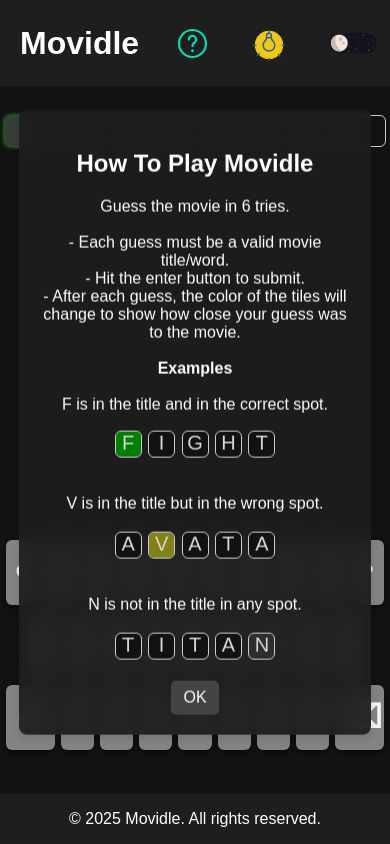
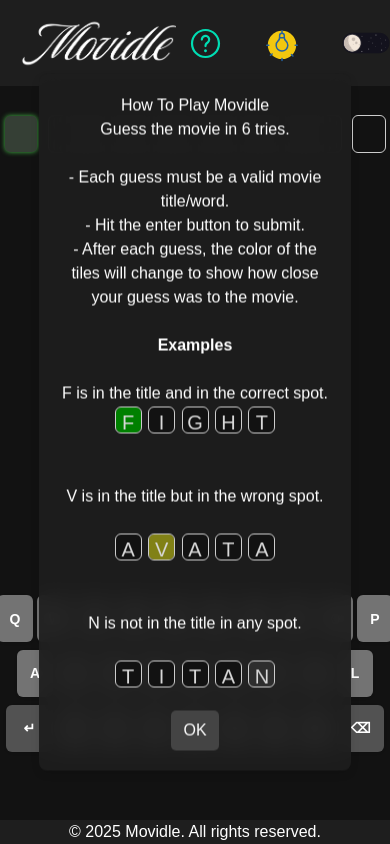
Before and after one commit to KavMann/Movidle, a Flask app: page / in a window 390 px wide. Run offline with Flask 3, Linux system fonts and the light colour scheme; data that the repository does not hold is empty; some libraries are stand-ins or nearby versions.

Commit message:
Update styles for responsive

```diff
--- a/daily_title_cache.json
+++ b/daily_title_cache.json
@@ -1,3 +1,5 @@
 {
-  "2025-05-05": "Amadeus"
+  "2025-05-05": "Amadeus",
+  "2025-05-07-mobile": "Titanic",
+  "2025-05-07-desktop": "Groundhog Day"
 }
--- a/static/css/keyboard.css
+++ /dev/null
@@ -1,61 +0,0 @@
-.keyboard-wrapper {
-  display: flex;
-  justify-content: center;
-  align-items: center;
-  padding: 10px;
-  position: absolute;
-  bottom: 10%;
-  width: 100%;
-  z-index: 10;
-}
-
-.keyboard {
-  width: 97vw; /* Responsive */
-  display: flex;
-  flex-direction: column;
-  gap: 8px;
-}
-
-.row {
-  display: flex;
-  justify-content: center;
-  gap: 6px;
-}
-
-/* Key layout inspired by Wordle */
-.key {
-  flex: 1;
-  max-width: 65px;
-  min-width: 32px;
-  max-height: 65px;
-  aspect-ratio: 1 / 2;
-  background-color: #818384;
-  color: #f3f3f3;
-  font-weight: bold;
-  font-size: clamp(14px, 4vw, 18px);
-  border-radius: 6px;
-  text-align: center;
-  cursor: pointer;
-  user-select: none;
-  display: flex;
-  align-items: center;
-  justify-content: center;
-  box-shadow: 0 2px 4px rgba(0, 0, 0, 0.5);
-  transition: background-color 0.2s ease, transform 0.1s ease;
-}
-
-#row2 {
-  padding: 0 24px; /* adjust value until the keys line up visually */
-}
-
-.key:hover {
-  background-color: #a8a8a8;
-  transform: scale(1.05);
-}
-
-.key.special {
-  flex: 1.5; /* Make ENTER and DELETE wider */
-  max-width: 100px;
-  max-height: 65px;
-  font-size: 32px;
-}
--- a/static/js/keyboard.js
+++ b/static/js/keyboard.js
@@ -8,8 +8,23 @@
 let lastFocusedInput = null;
 
 const createKeyButton = (key) => {
-  const btn = document.createElement("div");
-  btn.className = "key" + (["↵", "⌫"].includes(key) ? " special" : "");
+  const btn = document.createElement("button");
+  btn.setAttribute("type", "button");
+  btn.setAttribute(
+    "aria-label",
+    key === "↵" ? "Enter" : key === "⌫" ? "Delete" : `Letter ${key}`
+  );
+  btn.className = `
+    flex items-center justify-center select-none
+    font-bold text-white text-sm sm:text-base
+    rounded-md shadow transition transform
+    ${
+      ["↵", "⌫"].includes(key)
+        ? "flex-[1.5] max-w-[100px] text-lg bg-neutral-600 hover:bg-neutral-700"
+        : "flex-1 min-w-[36px] max-w-[65px] aspect-[1/1.3] bg-neutral-500 hover:bg-neutral-600"
+    }
+  `;
+  btn.className += " touch-manipulation";
   btn.textContent = key;
   btn.addEventListener("click", () => handleKeyClick(key));
   return btn;
--- a/templates/index.html
+++ b/templates/index.html
@@ -5,6 +5,8 @@
     <meta
       name="viewport"
       content="width=device-width, initial-scale=1.0,  user-scalable=no"
+      ,
+      maximum-scale="1.0"
     />
     <meta name="description" content="Guess the movie title, Wordle-style!" />
     <title>Movidle</title>
@@ -24,6 +26,8 @@
       id="light-mode-css"
       disabled
     />
+    <!-- Add in <head> -->
+    <script src="https://cdn.tailwindcss.com"></script>
 
     <!-- Google Material Icons -->
     <link
@@ -35,7 +39,14 @@
   <body>
     <!-- Header / Navigation -->
     <header role="banner">
-      <h1 tabindex="0">Movidle</h1>
+      <h1 class="sr-only">Movidle</h1>
+      <img
+        src="static/animations/Logo.png"
+        alt="Movidle logo"
+        tabindex="0"
+        class="h-16 w-auto"
+      />
+
       <div class="menu">
         <button
           id="howToPlayButton"
@@ -70,12 +81,18 @@
       </main>
     </div>
 
-    <div class="keyboard-wrapper">
-      <section class="keyboard">
-        <div class="row" id="row1"></div>
-        <div class="row" id="row2"></div>
-        <div class="row" id="row3"></div>
-      </section>
+    <div
+      class="keyboard-wrapper fixed bottom-[10%] w-full z-10 flex justify-center items-center p-2"
+    >
+      <div
+        class="keyboard w-[97vw] flex flex-col gap-2"
+        role="group"
+        aria-label="On-screen keyboard"
+      >
+        <div id="row1" class="row flex justify-center gap-1"></div>
+        <div id="row2" class="row flex justify-center gap-1 px-6"></div>
+        <div id="row3" class="row flex justify-center gap-1"></div>
+      </div>
     </div>
 
     <!-- Footer -->
--- a/used_titles.txt
+++ b/used_titles.txt
@@ -1 +1,3 @@
 Amadeus
+Titanic
+Groundhog Day
```
Also changed, not shown: static/animations/Logo.png (added), static/animations/Logo1.png (added), static/animations/test.png (added), 1 other file.
